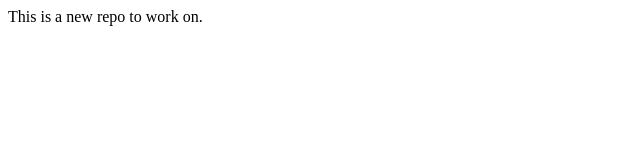
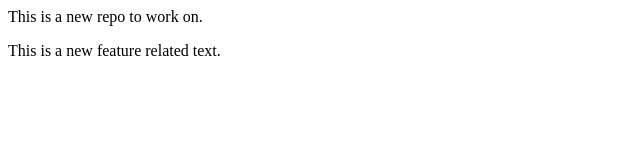
Before and after one commit to Alter-Cris01/localrepo, a plain HTML site: page index.html in a window 1280 px wide. Shown: the whole page, without its empty margins (0-640 px from the left). Drawn offline with Linux system fonts and the light colour scheme.

Commit message:
Added new feature in localrepo

```diff
--- a/index.html
+++ b/index.html
@@ -1 +1,2 @@
 <p>This is a new repo to work on.</p>
+<p>This is a new feature related text.</p>
```
